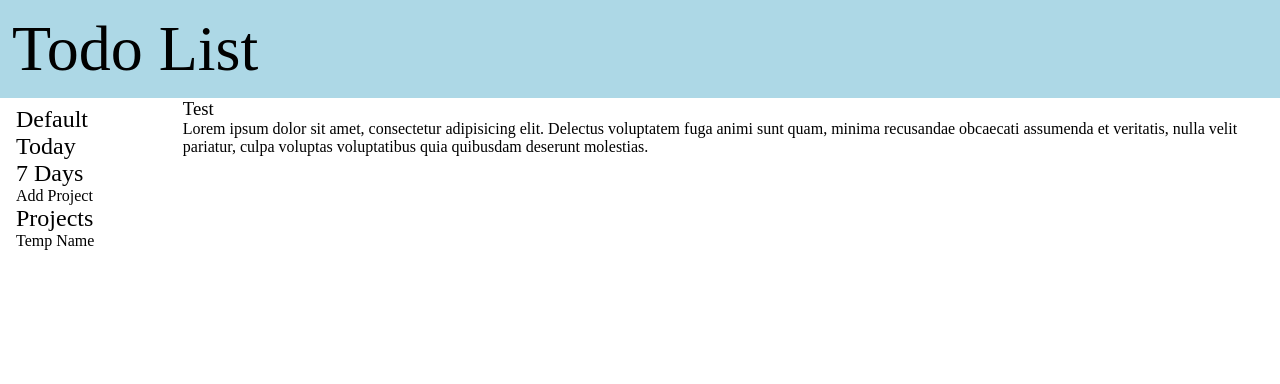
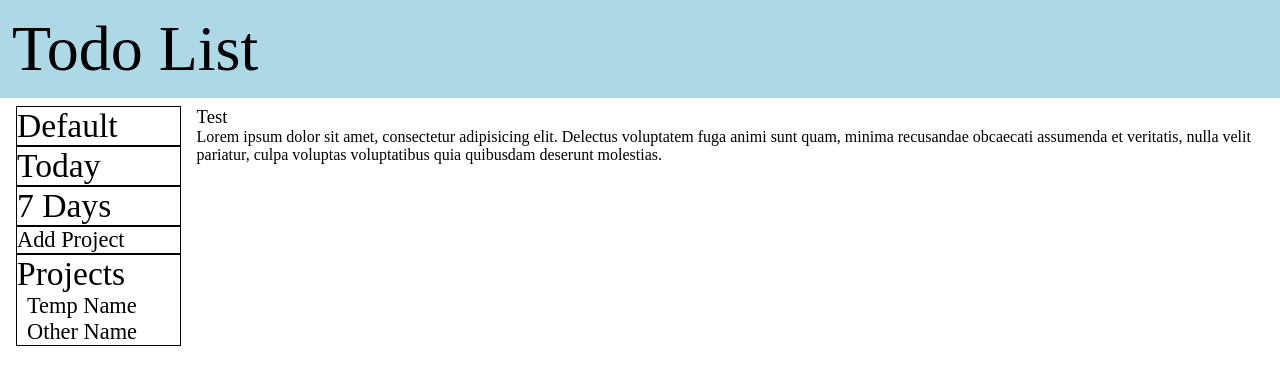
Before and after one commit to pigmentsandcode/odin-todo-list, a website built with webpack: page src/template.html in a window 1280 px wide. Built offline with nearby package versions, Linux system fonts and the light colour scheme.

Commit message:
Add base HTML/CSS nav

```diff
--- a/src/styles.css
+++ b/src/styles.css
@@ -38,10 +38,25 @@ header {
 main {
   display: grid;
   grid-template-columns: 1fr 6fr;
+  column-gap: 1rem;
+  padding-top: 0.5rem;
 }
 
 /*  Sidebar Navigation  */
 nav {
   padding-left: 1rem;
-  padding-top: 0.5rem;
+  font-size: 1.4rem;
 }
+
+.nav-list {
+  display: flex;
+  flex-direction: column;
+}
+
+.nav-item {
+  border: 1px black solid;
+}
+
+.nav-project-item {
+  margin-left: 10px;
+}
--- a/src/template.html
+++ b/src/template.html
@@ -22,6 +22,7 @@
             <h2 class="nav-title">Projects</h2>
             <ul class="projects-list">
               <li class="nav-project-item" data-id="project-id">Temp Name</li>
+              <li class="nav-project-item" data-id="project-id2">Other Name</li>
             </ul>
           </li>
         </ul>
```
